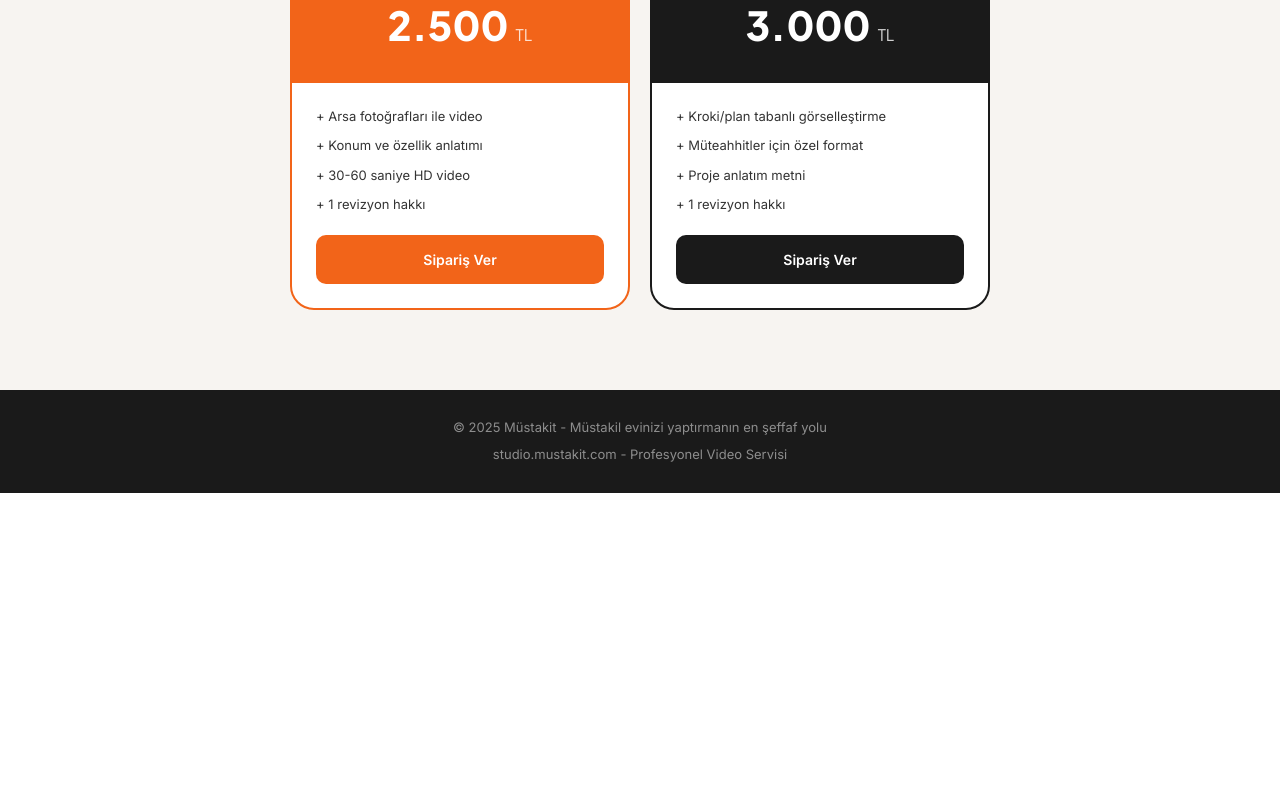
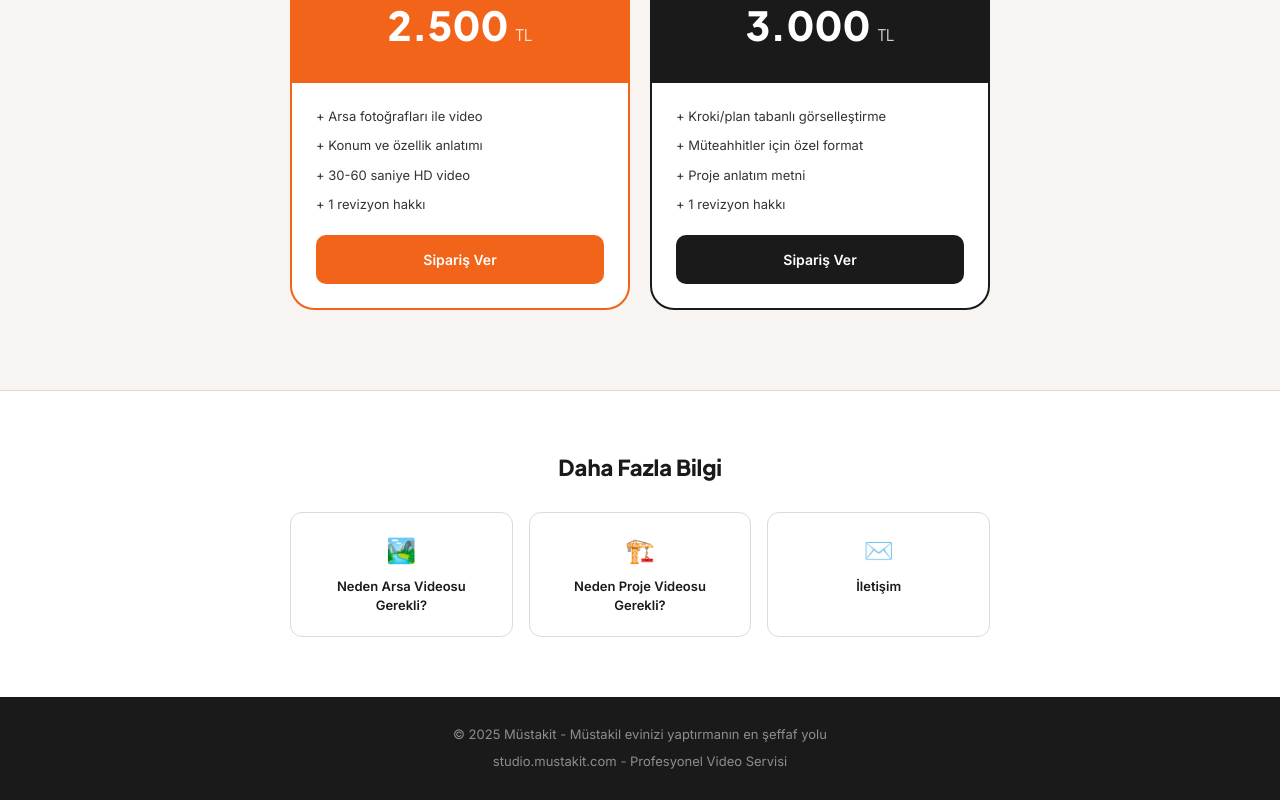
Before and after one commit to alicancapli47-a11y/mustakit-frontend, a Next.js app: page / in a window 1280 px wide. Shown: the part 1515-2315 px from the top of the page. Before the commit the page ends 2008 px from the top, so only its background shows below. Built offline with nearby package versions, Linux system fonts and the light colour scheme.

Commit message:
feat: ana sayfaya SEO makale linkleri eklendi

```diff
--- a/src/app/page.tsx
+++ b/src/app/page.tsx
@@ -129,6 +129,26 @@ export default function HomePage() {
         </div>
       </section>
 
+      <section style={{ padding: "60px 24px", borderTop: "1px solid #E0D9D0" }}>
+        <div style={{ maxWidth: 700, margin: "0 auto", textAlign: "center" }}>
+          <div style={{ fontFamily: "Plus Jakarta Sans, sans-serif", fontSize: 22, fontWeight: 800, marginBottom: 28 }}>Daha Fazla Bilgi</div>
+          <div style={{ display: "grid", gridTemplateColumns: "1fr 1fr 1fr", gap: 16 }}>
+            <Link href="/arsa-video" style={{ textDecoration: "none", border: "1px solid #E0D9D0", borderRadius: 12, padding: 20, display: "block" }}>
+              <div style={{ fontSize: 24, marginBottom: 8 }}>🏞️</div>
+              <div style={{ fontSize: 13, fontWeight: 700, color: "#1a1a1a" }}>Neden Arsa Videosu Gerekli?</div>
+            </Link>
+            <Link href="/insaat-proje-video" style={{ textDecoration: "none", border: "1px solid #E0D9D0", borderRadius: 12, padding: 20, display: "block" }}>
+              <div style={{ fontSize: 24, marginBottom: 8 }}>🏗️</div>
+              <div style={{ fontSize: 13, fontWeight: 700, color: "#1a1a1a" }}>Neden Proje Videosu Gerekli?</div>
+            </Link>
+            <Link href="/iletisim" style={{ textDecoration: "none", border: "1px solid #E0D9D0", borderRadius: 12, padding: 20, display: "block" }}>
+              <div style={{ fontSize: 24, marginBottom: 8 }}>✉️</div>
+              <div style={{ fontSize: 13, fontWeight: 700, color: "#1a1a1a" }}>İletişim</div>
+            </Link>
+          </div>
+        </div>
+      </section>
+
       <footer style={{ background: "#1a1a1a", color: "rgba(255,255,255,0.5)", textAlign: "center", padding: "28px 24px", fontSize: 13 }}>
         <p>© 2025 Müstakit - Müstakil evinizi yaptırmanın en şeffaf yolu</p>
         <p style={{ marginTop: 8 }}>studio.mustakit.com - Profesyonel Video Servisi</p>
```
